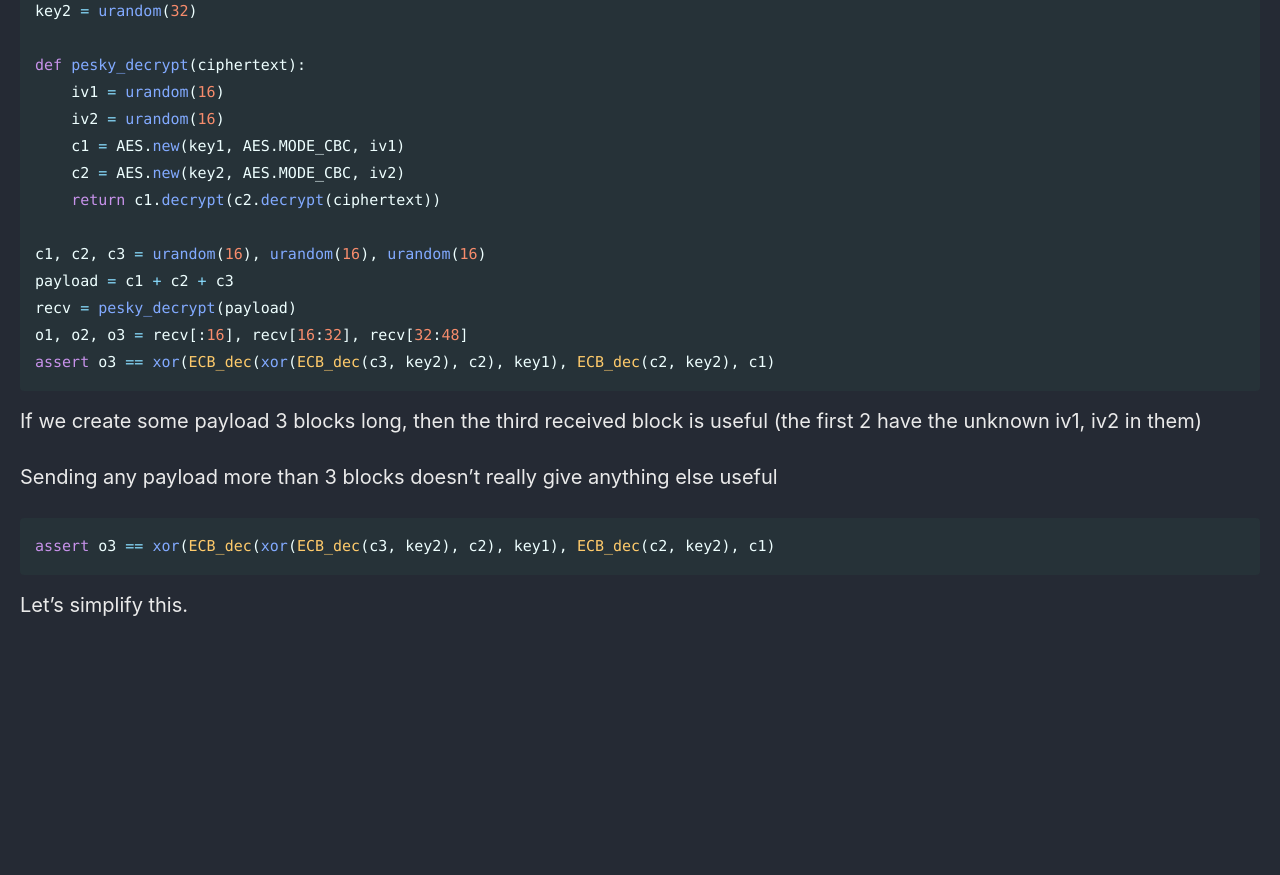
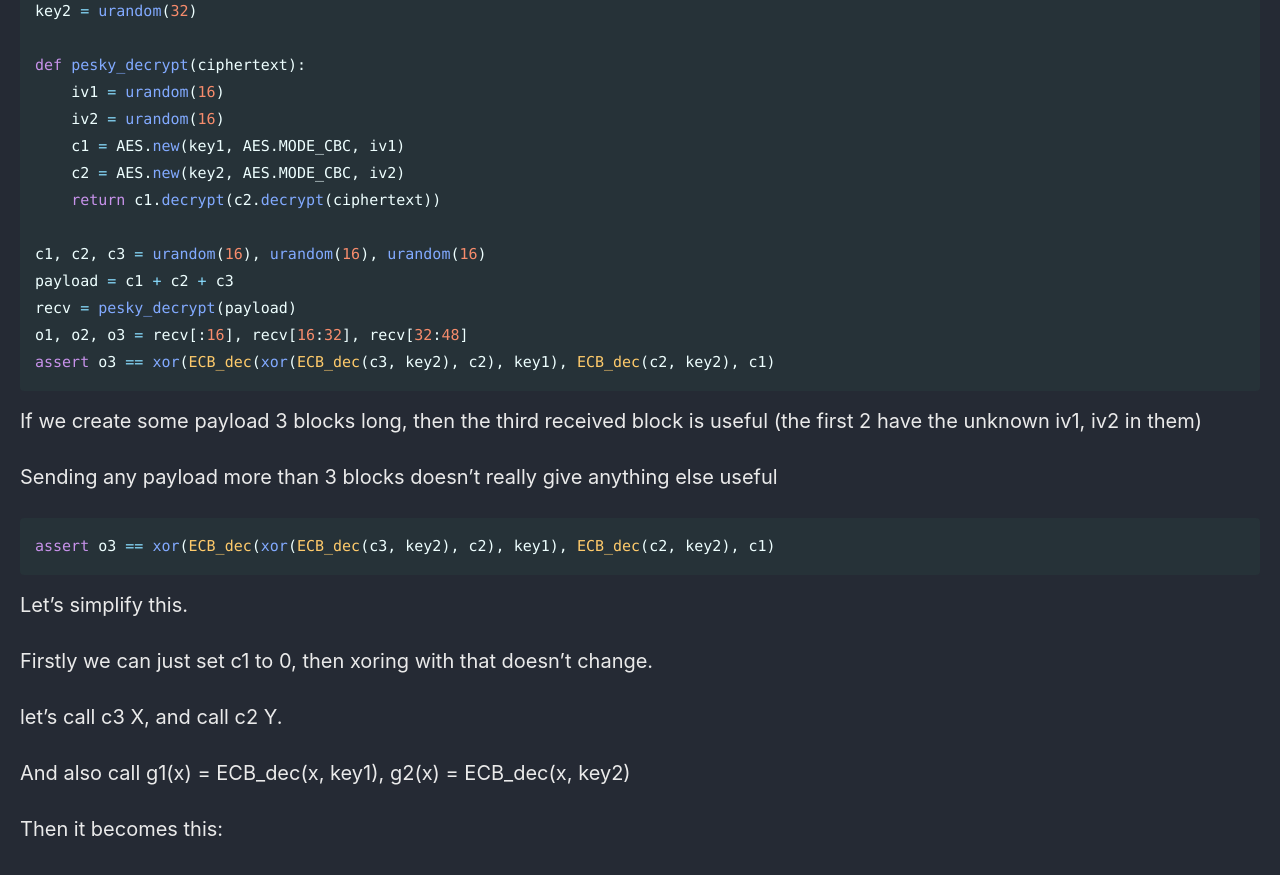
Before and after one commit to Connor-McCartney/Connor-McCartney.github.io, a Jekyll site: the page built from _pages/cryptography/other/b01lers-CTF-2025.md, in a window 1280 px wide and 900 px high, scrolled down 2570 px. Shown: the top 875 px of the window. Built offline with Jekyll 4.4.1, drawn with Linux system fonts in a browser that asks for light colours; cached includes are drawn as plain includes; before the commit the page ends 3246 px from its top, so only the background shows below that.

Commit message:
Update b01lers-CTF-2025.md

````diff
--- a/_pages/cryptography/other/b01lers-CTF-2025.md
+++ b/_pages/cryptography/other/b01lers-CTF-2025.md
@@ -123,3 +123,11 @@ assert o3 == xor(ECB_dec(xor(ECB_dec(c3, key2), c2), key1), ECB_dec(c2, key2), c
 ```
 
 Let's simplify this.
+
+Firstly we can just set c1 to 0, then xoring with that doesn't change.
+
+let's call c3 X, and call c2 Y.
+
+And also call g1(x) = ECB_dec(x, key1), g2(x) = ECB_dec(x, key2)
+
+Then it becomes this:
````
